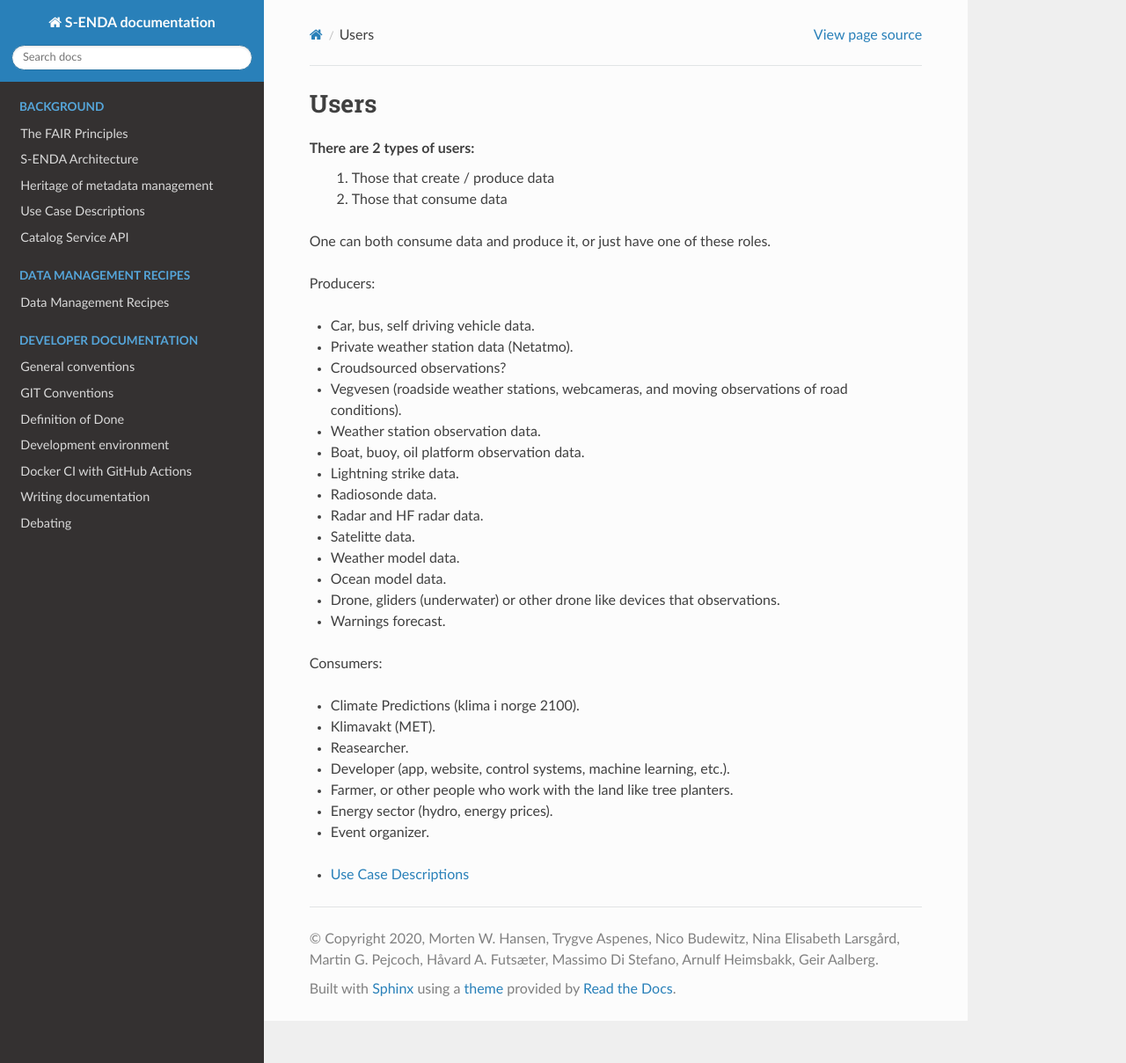
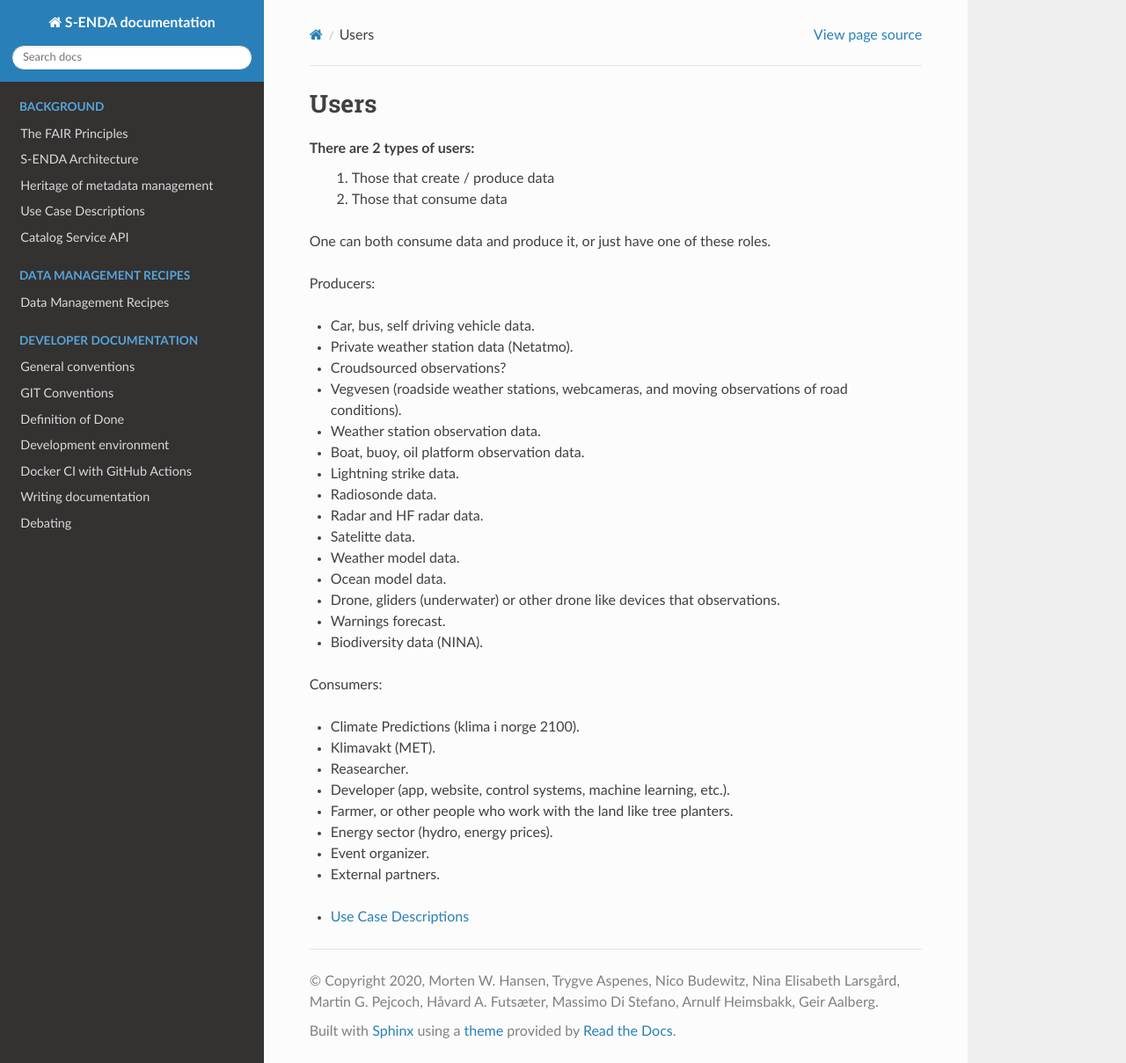
Before and after one commit to metno/S-ENDA-documentation, a Sphinx documentation site: the page built from source/users.rst, in a window 1280 px wide and 1209 px high. Shown: the whole window at 88% size. Built offline with Sphinx 7.4.7 and the Read the Docs theme 2.0.0, drawn with Linux system fonts in a browser that asks for light colours.

Commit message:
Update users.rst

```diff
--- a/source/users.rst
+++ b/source/users.rst
@@ -37,6 +37,8 @@ Producers:
 
 * Warnings forecast.
 
+* Biodiversity data (NINA).
+
 
 Consumers:
 
@@ -54,6 +56,8 @@ Consumers:
 
 * Event organizer.
 
+* External partners.
+
 
 .. toctree::
    :maxdepth: 1
```
